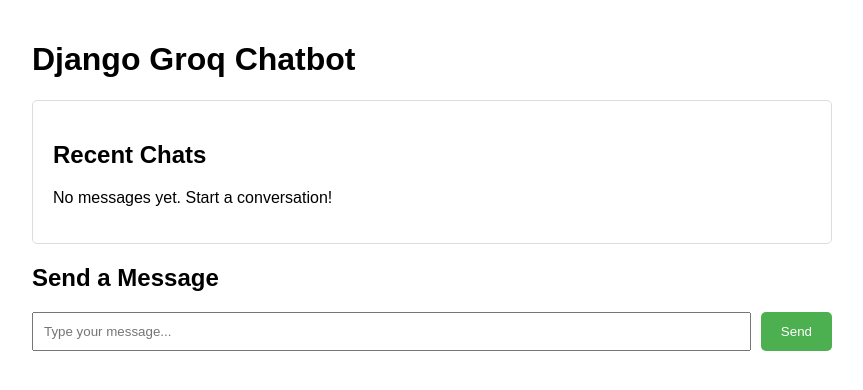
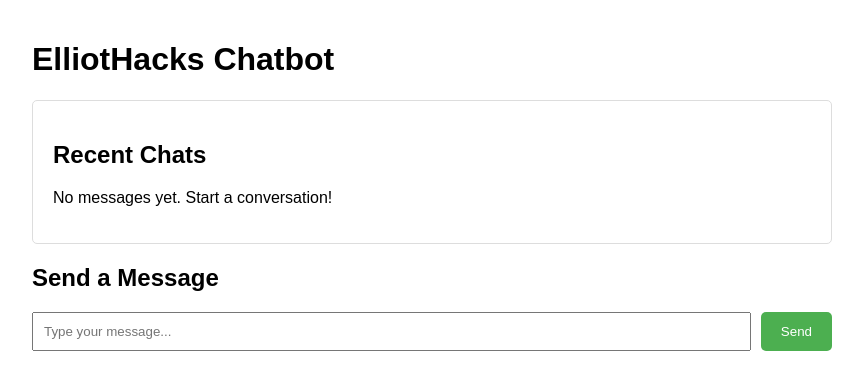
Before and after one commit to elliot-hacks/FlutterNDjango101, a Django app: template chatBot/chatbot/templates/index.html in a window 1280 px wide. Shown: the top 390 px of the page, without its empty margins (208-1071 px from the left). Run offline with Django 5.2, Linux system fonts and the light colour scheme; the template is opened without the code that fills it, so the values that code supplies are empty.

Commit message:
Vibe code complete ;)

```diff
--- a/chatBot/chatBot/settings.py
+++ b/chatBot/chatBot/settings.py
@@ -120,6 +120,8 @@
 
 ### For Development Only
 CORS_ALLOW_ALL_ORIGINS = True
+
+
 # CORS_ALLOWED_ORIGINS = [
 #     "https://example.com",
 #     "https://sub.example.com",
--- a/chatBot/chatbot/templates/index.html
+++ b/chatBot/chatbot/templates/index.html
@@ -1,7 +1,7 @@
 <!DOCTYPE html>
 <html>
 <head>
-    <title>Django Groq Chatbot</title>
+    <title>ElliotHacks Chatbot</title>
     <style>
         body {
             font-family: Arial, sans-serif;
@@ -52,7 +52,7 @@
     </style>
 </head>
 <body>
-    <h1>Django Groq Chatbot</h1>
+    <h1>ElliotHacks Chatbot</h1>
 
     <div class="chat-container">
         <h2>Recent Chats</h2>
```
